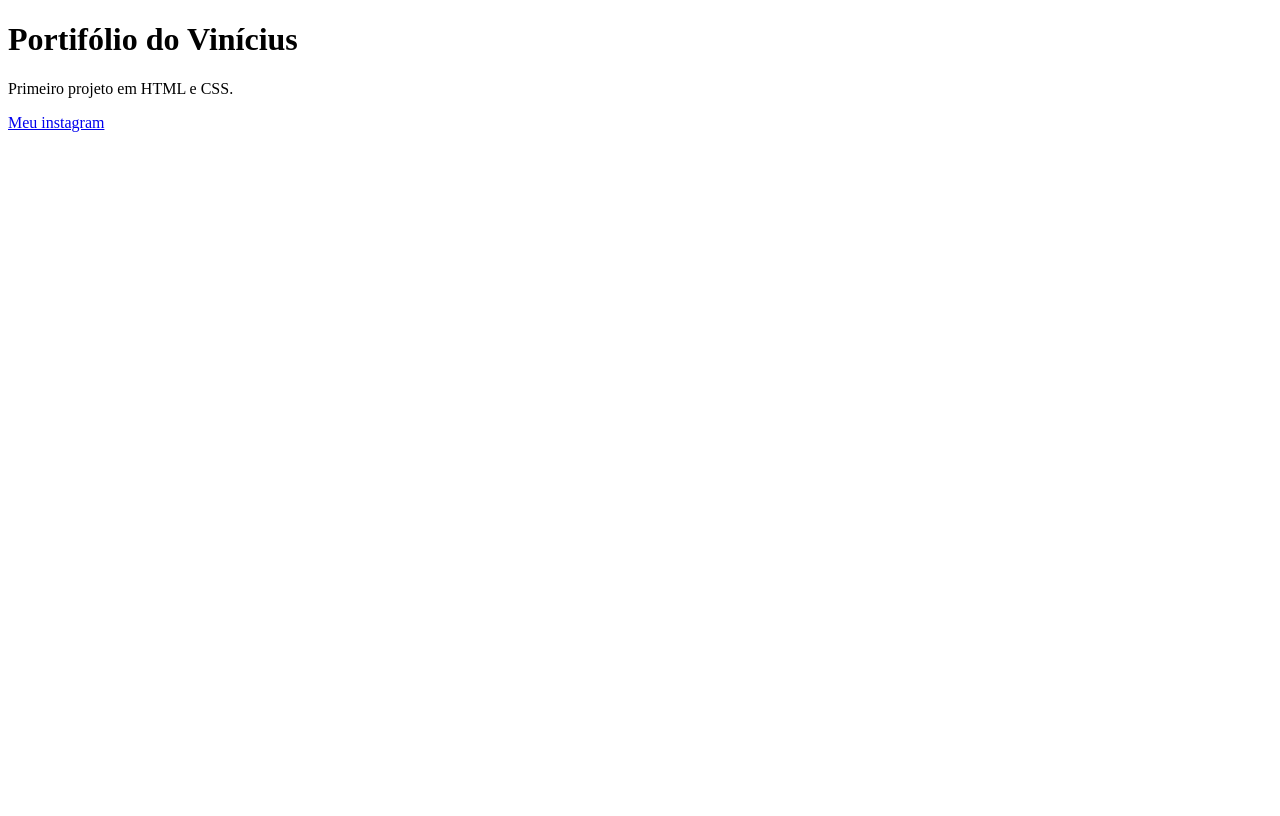
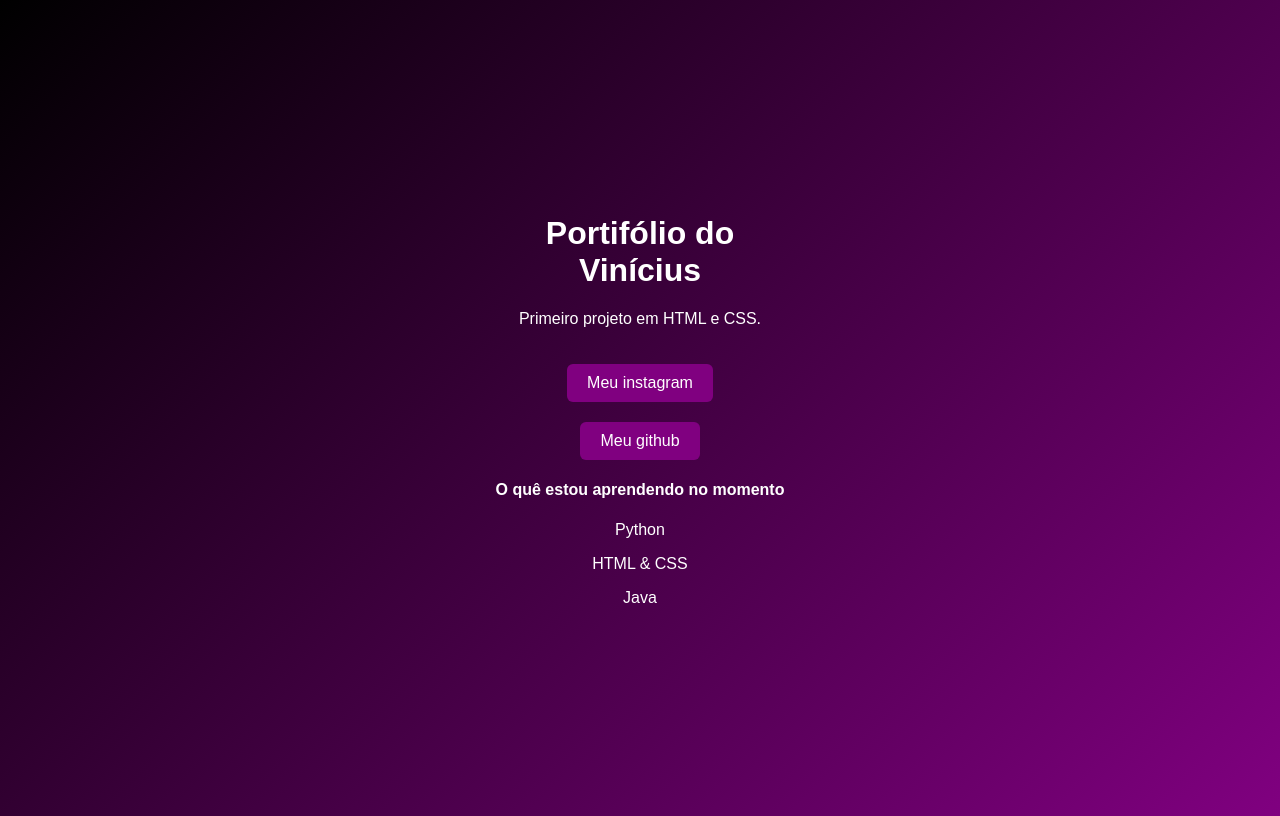
Before and after one commit to Vinizxbsb/Meu-Primeiro-Projeto, a plain HTML site: page index.html in a window 1280 px wide. Drawn offline with Linux system fonts and the light colour scheme.

Commit message:
Primeira Versão completa

```diff
--- a/index.html
+++ b/index.html
@@ -1,16 +1,30 @@
 <!DOCTYPE html>
 <html>
 <head>
+    <meta charset="UTF-8">
+    <meta name="viewport" content="width=device-width, initial-scale=1.0">
     <title>Portifólio</title>
     <link link rel="stylesheet" href="style.css"
 </head>
 <body>
+    <div class="card">
+    <div>
     <h1>Portifólio do Vinícius</h1>
     <p>Primeiro projeto em HTML e CSS.</p>
     <a href="https://www.instagram.com/vinizx.bsb/" target="_blank">
     Meu instagram
     </a>
-<a href=""
-
+    </div>
+    <div><a href="https://github.com/vinizxbsb">
+    Meu github
+    </a>
+    </div>
+    <div>
+    <h4>O quê estou aprendendo no momento </h4>
+    <p>Python</p>
+    <p>HTML & CSS</p>
+    <p>Java</p>
+    </div>
+    </div>
 </body>
 </html>
--- a/style.css
+++ b/style.css
@@ -0,0 +1,29 @@
+body{
+    background: linear-gradient(135deg, black,purple);
+    height: 100vh;
+
+    display: flex;
+    justify-content: center;
+    align-items: center;
+
+    font-family: Arial, Helvetica, sans-serif;
+    color: white;
+}
+.card{
+    background-color: rgba(0,0,0,0,7);
+    padding: 40px;
+    border-radius: 12px;
+    text-align: center;
+    width: 300px;
+}
+a{
+    display: inline-block;
+    margin-top: 20px;
+    padding: 10px 20px;
+
+    background-color: purple;
+    color: white;
+
+    text-decoration: none;
+    border-radius:  6px;
+}
```
